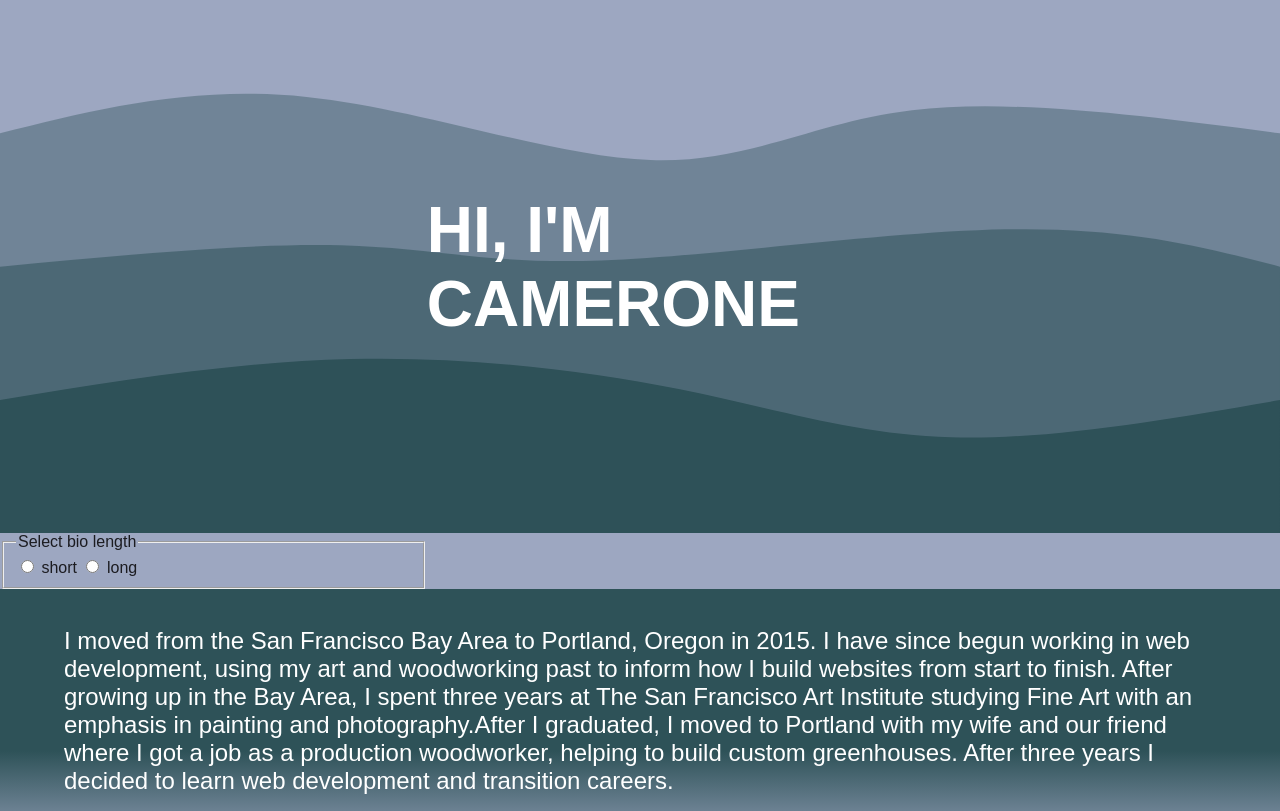
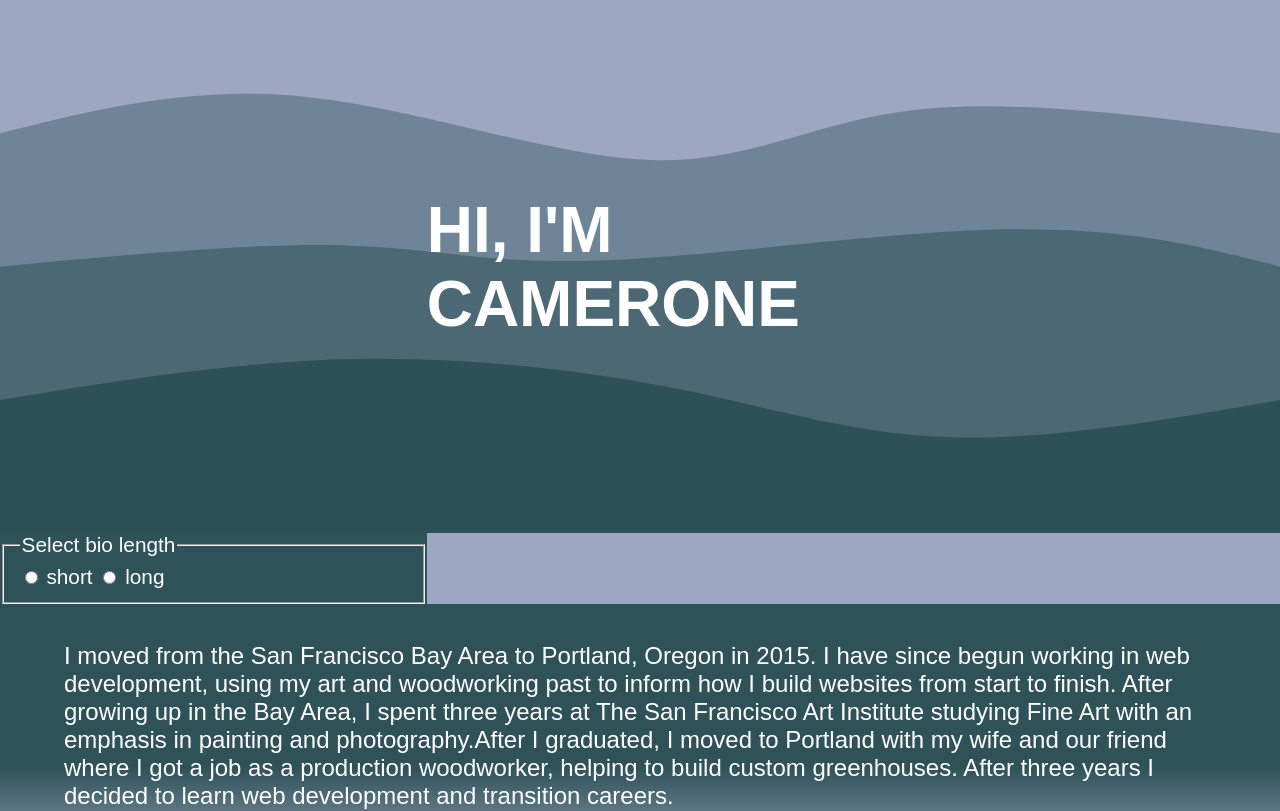
Before and after one commit to Cjstoney/portfolio_react, a React (Create React App) app: page / in a window 1280 px wide. Shown: the top 811 px of the page. Built offline with nearby package versions, Linux system fonts and the light colour scheme.

Commit message:
style: WIP styles started for radio buttons

```diff
--- a/src/components/sections/about/about.css
+++ b/src/components/sections/about/about.css
@@ -40,21 +40,26 @@ svg {
   background: linear-gradient(#2e5258 60%, #9da7c1);
 }
 
-.learnMoreBtn {
+.bio-length-form {
+  background-color: #2e5258;
+  border: none;
+  color: white;
+  font-size: 1.3rem;
+}
+/* .learnMoreBtn {
   grid-column-start: 1;
   grid-row: 2;
   background-color: #406269;
-  border: none;
+
   border-radius: 5px;
-  color: white;
-  font-size: 1.3rem;
+
   justify-self: end;
   padding: 1.5rem;
-}
-.learnMoreBtn:hover {
+} */
+/* .learnMoreBtn:hover {
   color: black;
   background-color: #718596;
-}
+} */
 
 .longBio {
   grid-column-start: 1;
```
